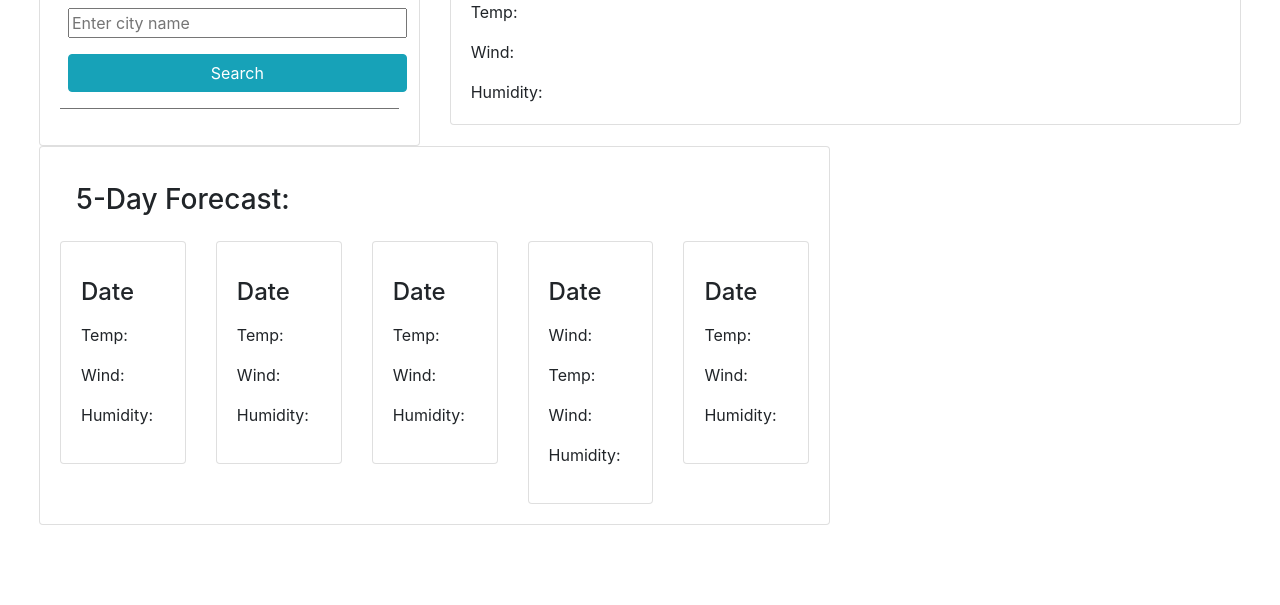
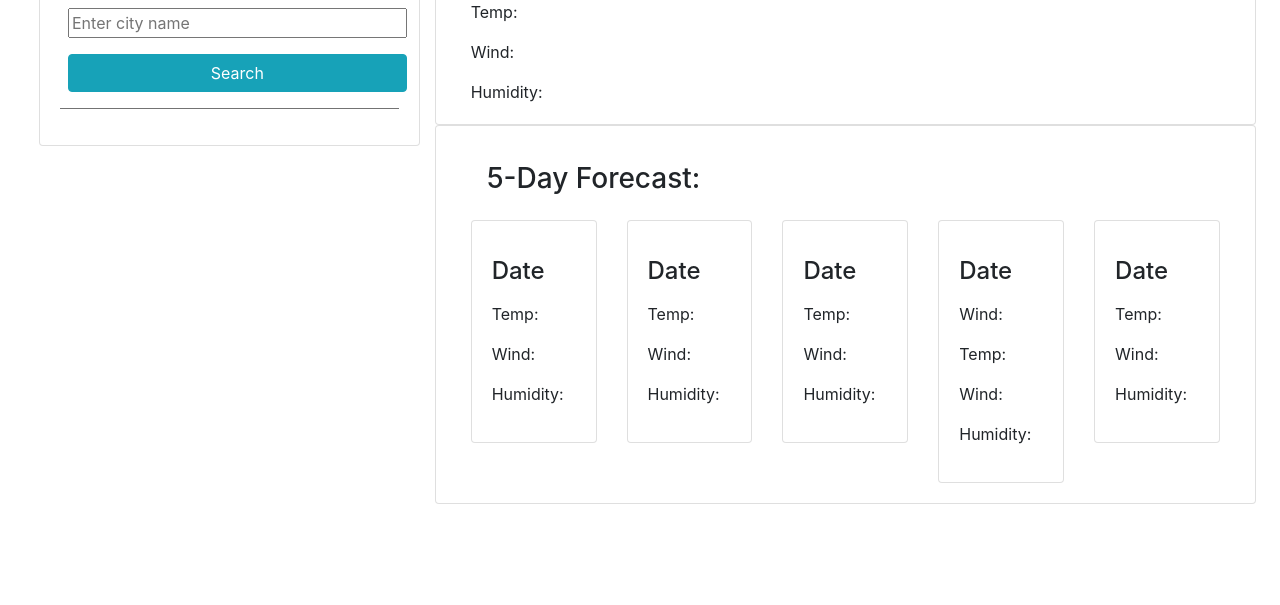
Before and after one commit to joaqsala/6-weekly-challenge, a plain HTML site: page index.html in a window 1280 px wide. Shown: the part 195-800 px from the top of the page. Drawn offline with nearby package versions, Linux system fonts and the light colour scheme; no server answers.

Commit message:
aligned divs with bootstrap

```diff
--- a/index.html
+++ b/index.html
@@ -8,7 +8,7 @@
     <title>Weather to You</title>
     <link rel="stylesheet" href="assets/css/styles.css" />
 </head>
-<body class="min-100-vh flex-column">
+<body class="min-100-vh">
     <main class="mx-auto">
     <header class="p-3 text-center text-white bg-info gradient">
         <h1>Weather Dashboard</h1>
@@ -29,9 +29,9 @@
                     </div>
                 </div>
             </div>
-
             <div class="col-lg-8 col-md-6">
-                <div class="card">
+                <div class="row">
+                <div class="card col-12">
                     <div class="card-body">
                         <h2 class="p-2">City (date)</h2>
                             <p class="card-text temperature">Temp: </p>
@@ -40,8 +40,8 @@
                     </div>
                 </div>
                 </div>
-            <div class="col-lg-8">
-                <div class="card">
+                    <div class="row">
+                            <div class="card col-12">
                                 <div class="card-body">
                                     <h3 class="p-3">5-Day Forecast:</h3>
                                     <div class="row">
@@ -106,6 +106,7 @@
                     </div>
             </div>
         </div>
+    </div>
     </main>
 
     <script src="https://code.jquery.com/jquery-3.5.1.min.js"></script>
```
Lines whose indentation alone changed are shown as unchanged.
